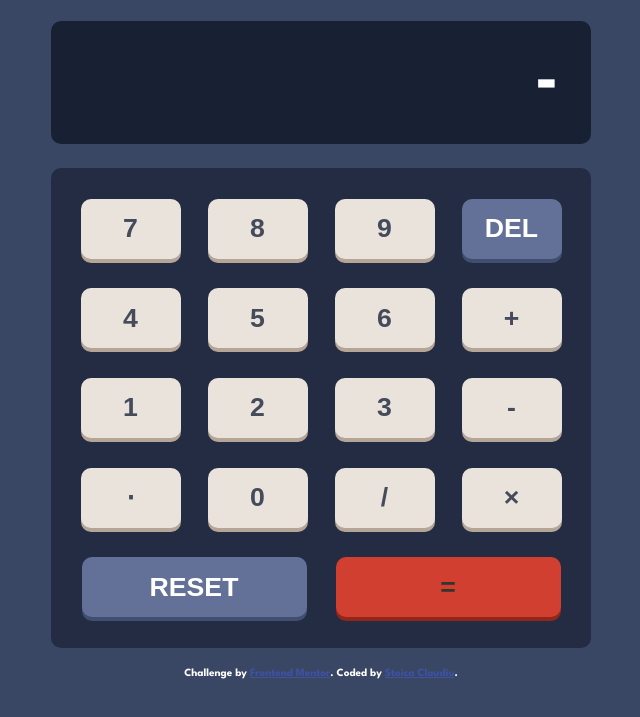
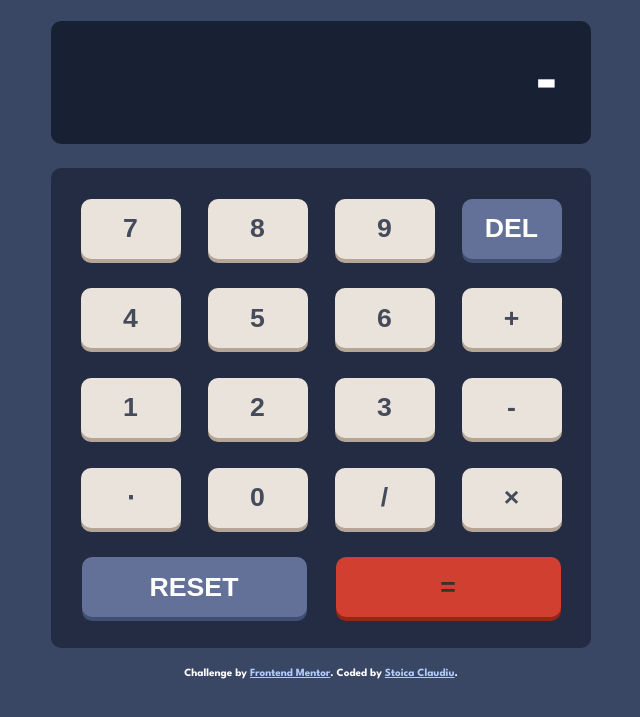
Before and after one commit to llr3v0ll/frontend-mentor-calculator-app, a plain HTML site: page index.html in a window 1280 px wide. Shown: the part 77-794 px from the top of the page, without its empty margins (319-959 px from the left). Drawn offline with Linux system fonts and the light colour scheme.

Commit message:
change-footer

```diff
--- a/index.html
+++ b/index.html
@@ -19,9 +19,6 @@
       .attribution {
         font-size: 11px;
         text-align: center;
-      }
-      .attribution a {
-        color: hsl(228, 45%, 44%);
       }
     </style>
   </head>
@@ -75,14 +72,12 @@
         </div>
       </div>
     </main>
+    <footer>
     <div class="attribution">
       <p class="footertext">
-        Challenge by
-        <a href="https://www.frontendmentor.io?ref=challenge" target="_blank"
-          >Frontend Mentor</a
-        >. Coded by <a href="#" target="_blank">Stoica Claudiu</a>.
+        Challenge by <a href="https://www.frontendmentor.io?ref=challenge" target="_blank">Frontend Mentor</a>. Coded by <a href="https://www.frontendmentor.io/profile/llr3v0ll" target="_blank">Stoica Claudiu</a>.
       </p>
-    </div>
+    </div></footer>
     <script src="script.js"></script>
   </body>
 </html>
```
